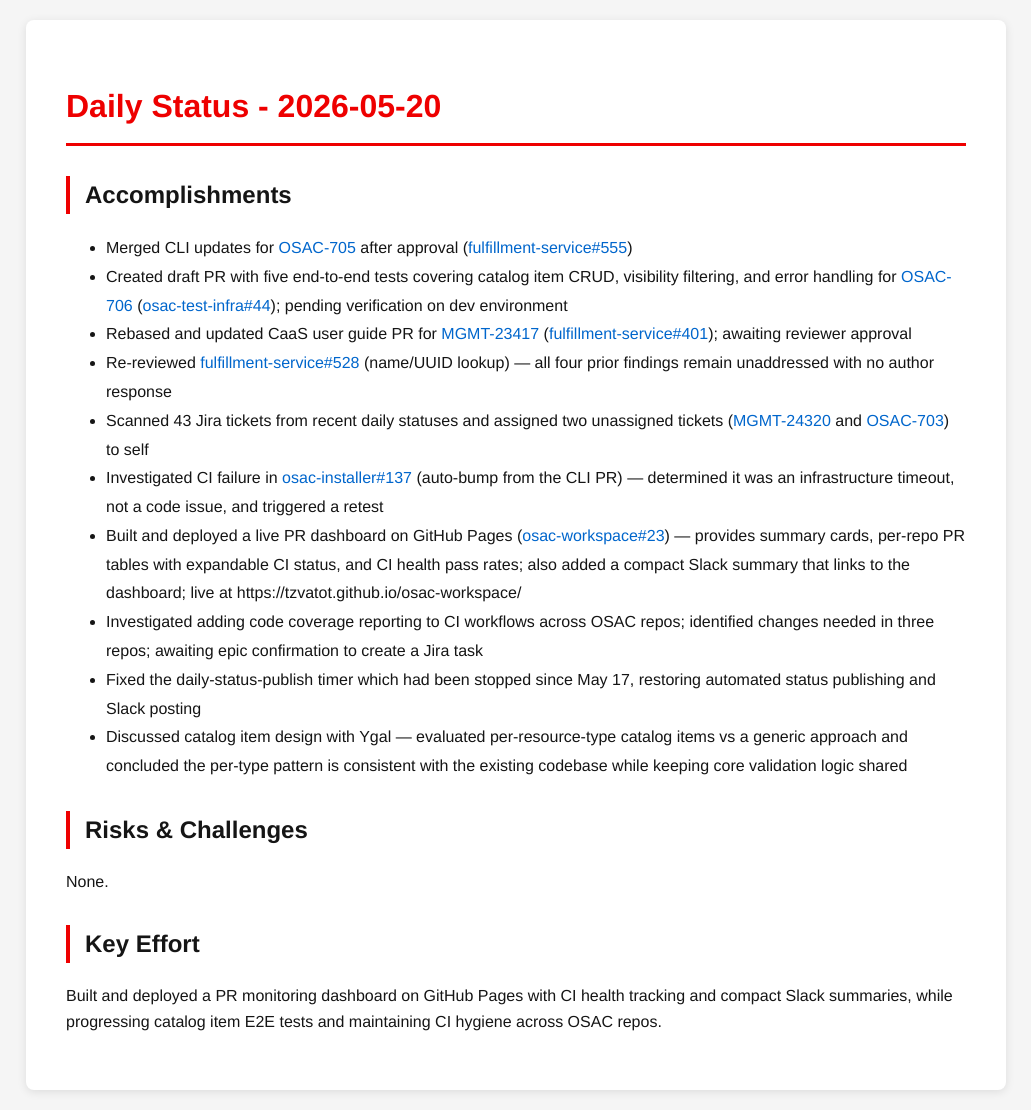
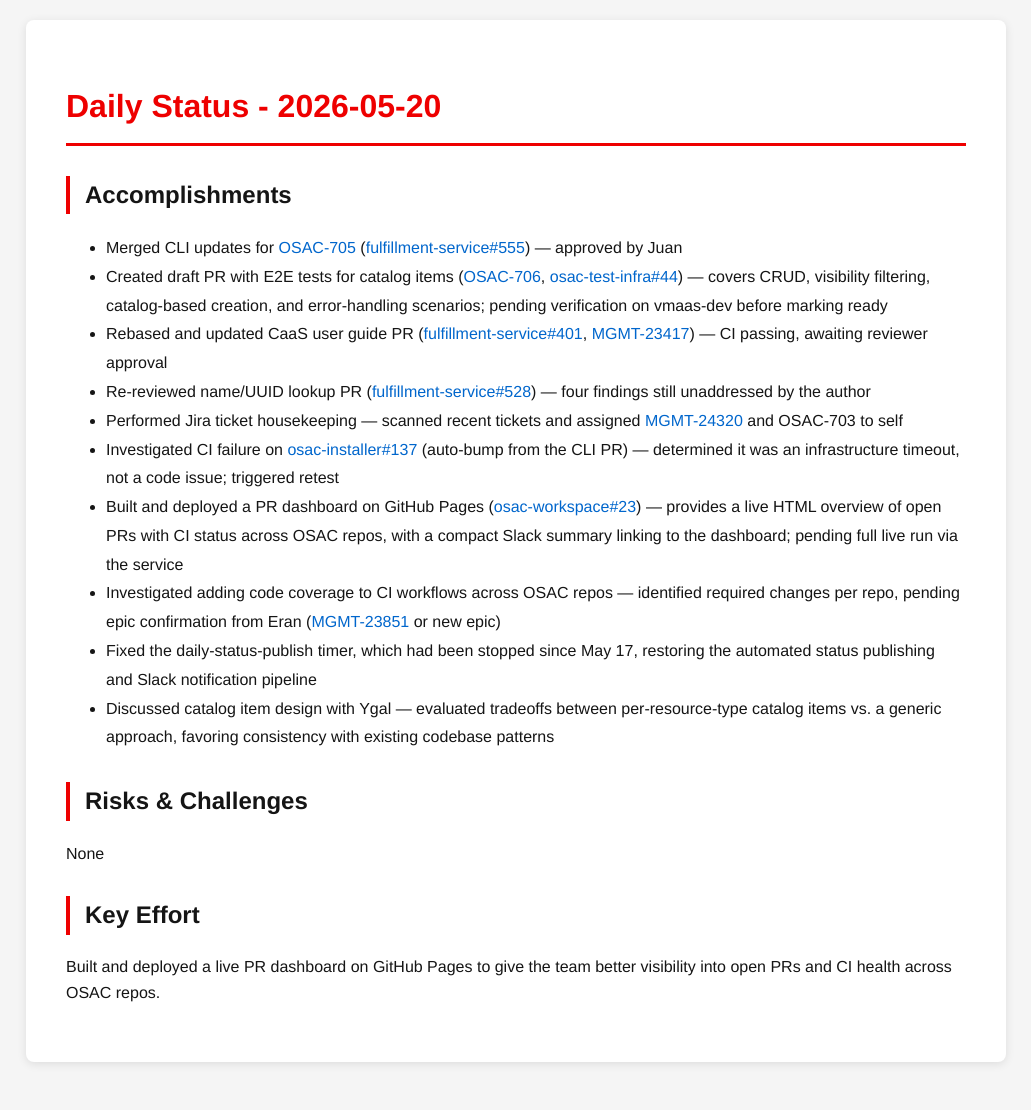
Before and after one commit to tzvatot/daily-status, a Jekyll site: the page built from 2026-05-20.md, in a window 1280 px wide. Shown: the whole page, without its empty margins (124-1155 px from the left). Built offline with Jekyll 4.4.1, drawn with Linux system fonts in a browser that asks for light colours; after the commit the page ends 1082 px from its top, so only the background shows below that.

Commit message:
Daily status update - 2026-05-20

```diff
--- a/2026-05-20.md
+++ b/2026-05-20.md
@@ -7,19 +7,19 @@
 # Daily Status - 2026-05-20
 
 ## Accomplishments
-- Merged CLI updates for [OSAC-705](https://redhat.atlassian.net/browse/OSAC-705) after approval ([fulfillment-service#555](https://github.com/osac-project/fulfillment-service/pull/555))
-- Created draft PR with five end-to-end tests covering catalog item CRUD, visibility filtering, and error handling for [OSAC-706](https://redhat.atlassian.net/browse/OSAC-706) ([osac-test-infra#44](https://github.com/osac-project/osac-test-infra/pull/44)); pending verification on dev environment
-- Rebased and updated CaaS user guide PR for [MGMT-23417](https://issues.redhat.com/browse/MGMT-23417) ([fulfillment-service#401](https://github.com/osac-project/fulfillment-service/pull/401)); awaiting reviewer approval
-- Re-reviewed [fulfillment-service#528](https://github.com/osac-project/fulfillment-service/pull/528) (name/UUID lookup) — all four prior findings remain unaddressed with no author response
-- Scanned 43 Jira tickets from recent daily statuses and assigned two unassigned tickets ([MGMT-24320](https://issues.redhat.com/browse/MGMT-24320) and [OSAC-703](https://redhat.atlassian.net/browse/OSAC-703)) to self
-- Investigated CI failure in [osac-installer#137](https://github.com/osac-project/osac-installer/pull/137) (auto-bump from the CLI PR) — determined it was an infrastructure timeout, not a code issue, and triggered a retest
-- Built and deployed a live PR dashboard on GitHub Pages ([osac-workspace#23](https://github.com/osac-project/osac-workspace/pull/23)) — provides summary cards, per-repo PR tables with expandable CI status, and CI health pass rates; also added a compact Slack summary that links to the dashboard; live at https://tzvatot.github.io/osac-workspace/
-- Investigated adding code coverage reporting to CI workflows across OSAC repos; identified changes needed in three repos; awaiting epic confirmation to create a Jira task
-- Fixed the daily-status-publish timer which had been stopped since May 17, restoring automated status publishing and Slack posting
-- Discussed catalog item design with Ygal — evaluated per-resource-type catalog items vs a generic approach and concluded the per-type pattern is consistent with the existing codebase while keeping core validation logic shared
+- Merged CLI updates for [OSAC-705](https://redhat.atlassian.net/browse/OSAC-705) ([fulfillment-service#555](https://github.com/osac-project/fulfillment-service/pull/555)) — approved by Juan
+- Created draft PR with E2E tests for catalog items ([OSAC-706](https://redhat.atlassian.net/browse/OSAC-706), [osac-test-infra#44](https://github.com/osac-project/osac-test-infra/pull/44)) — covers CRUD, visibility filtering, catalog-based creation, and error-handling scenarios; pending verification on vmaas-dev before marking ready
+- Rebased and updated CaaS user guide PR ([fulfillment-service#401](https://github.com/osac-project/fulfillment-service/pull/401), [MGMT-23417](https://issues.redhat.com/browse/MGMT-23417)) — CI passing, awaiting reviewer approval
+- Re-reviewed name/UUID lookup PR ([fulfillment-service#528](https://github.com/osac-project/fulfillment-service/pull/528)) — four findings still unaddressed by the author
+- Performed Jira ticket housekeeping — scanned recent tickets and assigned [MGMT-24320](https://issues.redhat.com/browse/MGMT-24320) and OSAC-703 to self
+- Investigated CI failure on [osac-installer#137](https://github.com/osac-project/osac-installer/pull/137) (auto-bump from the CLI PR) — determined it was an infrastructure timeout, not a code issue; triggered retest
+- Built and deployed a PR dashboard on GitHub Pages ([osac-workspace#23](https://github.com/osac-project/osac-workspace/pull/23)) — provides a live HTML overview of open PRs with CI status across OSAC repos, with a compact Slack summary linking to the dashboard; pending full live run via the service
+- Investigated adding code coverage to CI workflows across OSAC repos — identified required changes per repo, pending epic confirmation from Eran ([MGMT-23851](https://issues.redhat.com/browse/MGMT-23851) or new epic)
+- Fixed the daily-status-publish timer, which had been stopped since May 17, restoring the automated status publishing and Slack notification pipeline
+- Discussed catalog item design with Ygal — evaluated tradeoffs between per-resource-type catalog items vs. a generic approach, favoring consistency with existing codebase patterns
 
 ## Risks & Challenges
-None.
+None
 
 ## Key Effort
-Built and deployed a PR monitoring dashboard on GitHub Pages with CI health tracking and compact Slack summaries, while progressing catalog item E2E tests and maintaining CI hygiene across OSAC repos.
+Built and deployed a live PR dashboard on GitHub Pages to give the team better visibility into open PRs and CI health across OSAC repos.
```
